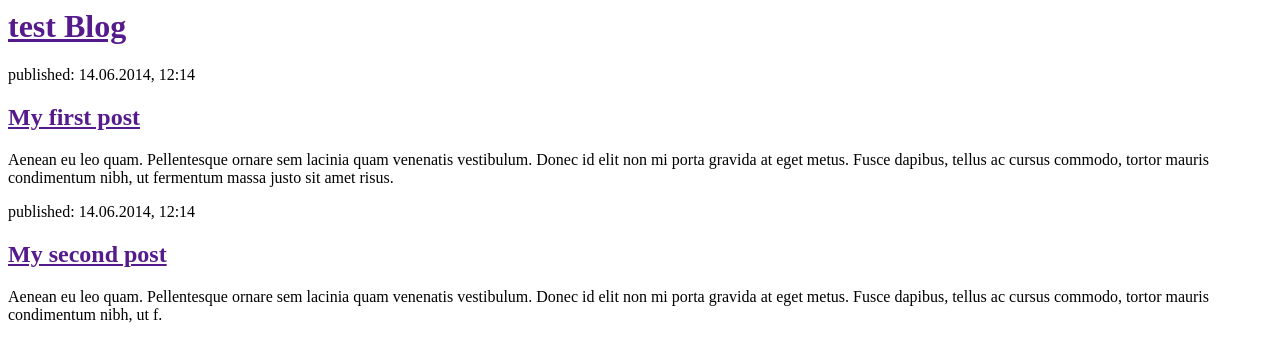
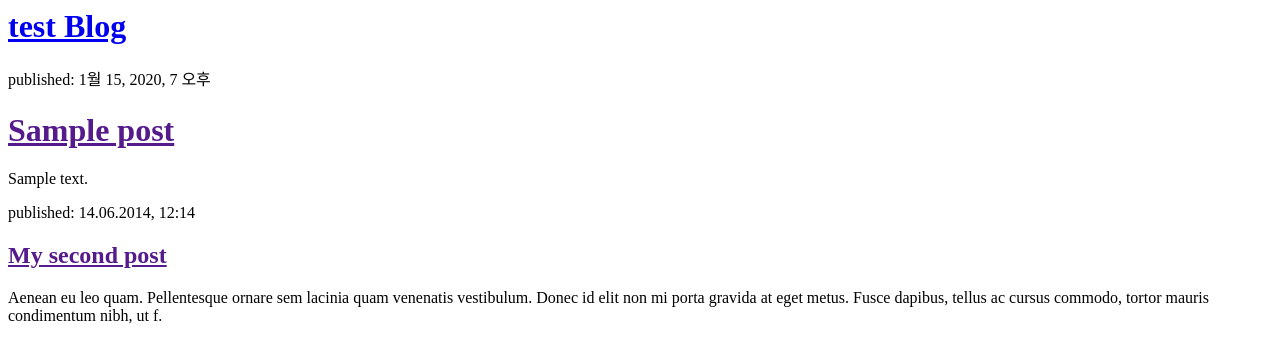
Before and after one commit to erlea100/test-blog, a Django app: page / in a window 1280 px wide. Shown: the top 363 px of the page. Run offline with Django 3.2, Linux system fonts and the light colour scheme; tables that the repository leaves empty hold one stand-in row (values such as "Sample post").

Commit message:
Modified templates from db

```diff
--- a/blog/templates/blog/post_list.html
+++ b/blog/templates/blog/post_list.html
@@ -4,15 +4,15 @@
     </head>
     <body>
         <div>
-            <h1><a href="">test Blog</a></h1>
+            <h1><a href="/">test Blog</a></h1>
         </div>
-
+    {% for post in posts %}
         <div>
-            <p>published: 14.06.2014, 12:14</p>
-            <h2><a href="">My first post</a></h2>
-            <p>Aenean eu leo quam. Pellentesque ornare sem lacinia quam venenatis vestibulum. Donec id elit non mi porta gravida at eget metus. Fusce dapibus, tellus ac cursus commodo, tortor mauris condimentum nibh, ut fermentum massa justo sit amet risus.</p>
+        	<p>published: {{ post.published_date }}</p>
+        	<h1><a href="">{{ post.title }}</a></h1>
+        	<p>{{ post.text|linebreaksbr }}</p>
         </div>
-
+    {% endfor %}
         <div>
             <p>published: 14.06.2014, 12:14</p>
             <h2><a href="">My second post</a></h2>
--- a/blog/views.py
+++ b/blog/views.py
@@ -1,6 +1,8 @@
 from django.shortcuts import render
-
+from .models import Post
+from django.utils import timezone
 # Create your views here.
 
 def post_list(request):
-    return render(request, 'blog/post_list.html', {})
+    posts = Post.objects.filter(published_date__lte=timezone.now()).order_by('published_date')
+    return render(request, 'blog/post_list.html', {'posts':posts})
```
